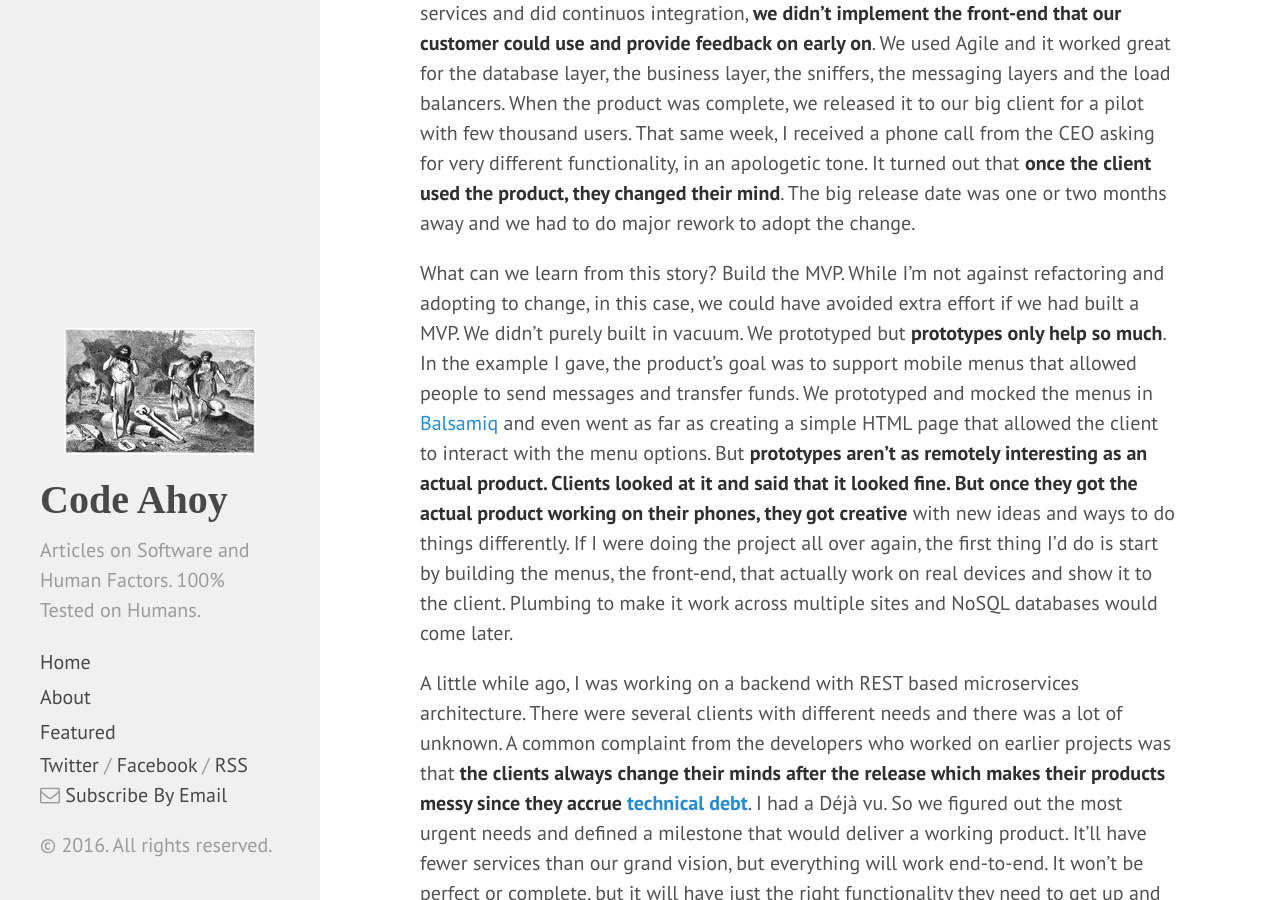
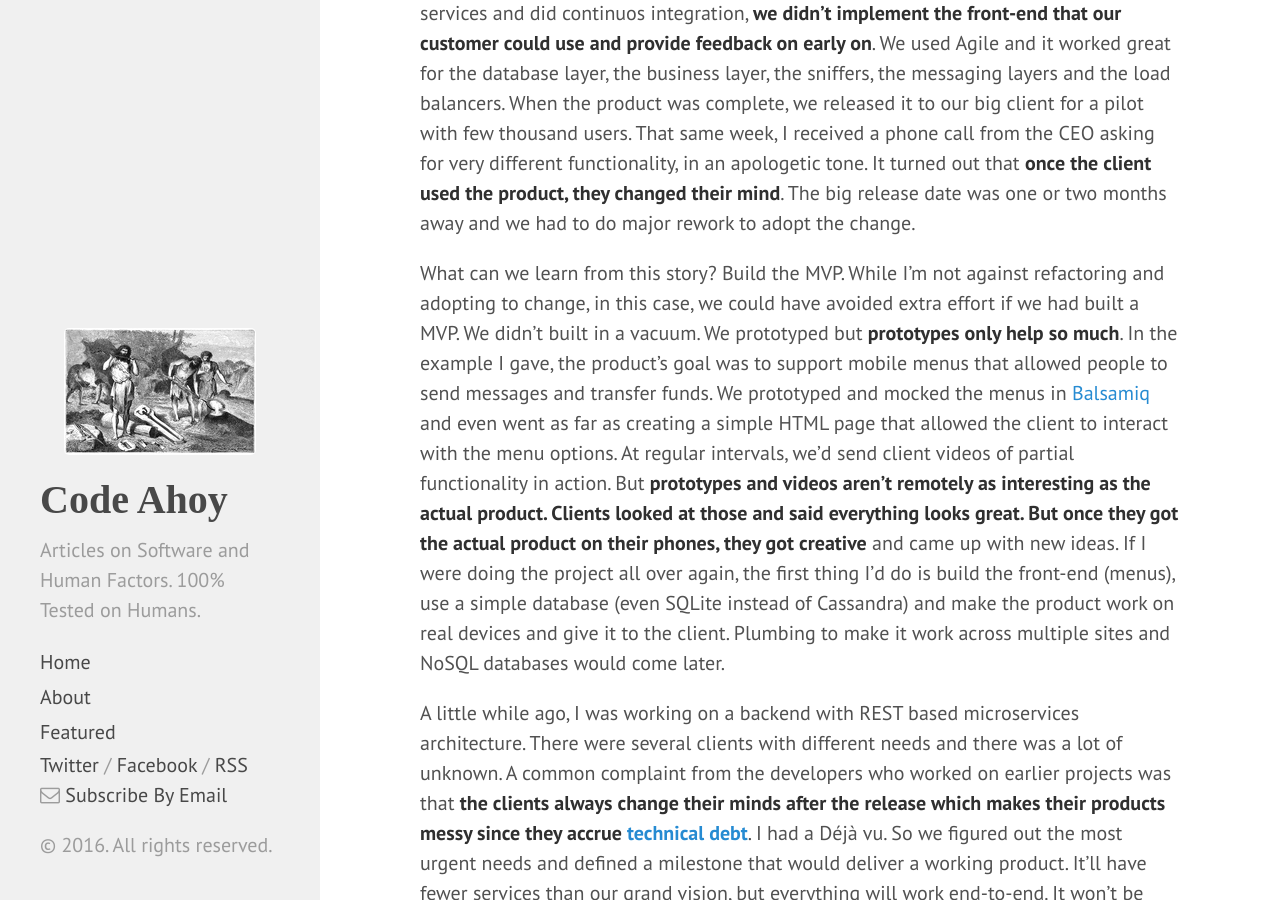
Before and after one commit to talk2viren/umermansoor.github.io, a Jekyll site: the page built from _posts/2016-05-07-minimum-viable-product-lessons-for-software-teams.md, in a window 1280 px wide and 900 px high, scrolled down 2684 px. Built offline with Jekyll 4.4.1, drawn with Linux system fonts in a browser that asks for light colours; nearby versions of some CDN libraries; a script that is not in the unit is left out; comment, search, counter and statistics services are not loaded.

Commit message:
almost final

```diff
--- a/_posts/2016-05-07-minimum-viable-product-lessons-for-software-teams.md
+++ b/_posts/2016-05-07-minimum-viable-product-lessons-for-software-teams.md
@@ -37,7 +37,7 @@ Releasing the product only when it is almost or absolutely ready is a mistake I
 
 I made this mistake when I architected a telecommunications project using Service Oriented Architecture (SOA). While the team followed iterative approach to individual services and did continuos integration, **we didn't implement the front-end that our customer could use and provide feedback on early on**. We used Agile and it worked great for the database layer, the business layer, the sniffers, the messaging layers and the load balancers. When the product was complete, we released it to our big client for a pilot with few thousand users. That same week, I received a phone call from the CEO asking for very different functionality, in an apologetic tone. It turned out that **once the client used the product, they changed their mind**. The big release date was one or two months away and we had to do major rework to adopt the change.
 
-What can we learn from this story? Build the MVP. While I'm not against refactoring and adopting to change, in this case, we could have avoided extra effort if we had built a MVP. We didn't purely built in vacuum. We prototyped but **prototypes only help so much**. In the example I gave, the product's goal was to support mobile menus that allowed people to send messages and transfer funds. We prototyped and mocked the menus in [Balsamiq](https://balsamiq.com/) and even went as far as creating a simple HTML page that allowed the client to interact with the menu options. But **prototypes aren't as remotely interesting as an actual product. Clients looked at it and said that it looked fine. But once they got the actual product working on their phones, they got creative** with new ideas and ways to do things differently. If I were doing the project all over again, the first thing I'd do is start by building the menus, the front-end, that actually work on real devices and show it to the client. Plumbing to make it work across multiple sites and NoSQL databases would come later.
+What can we learn from this story? Build the MVP. While I'm not against refactoring and adopting to change, in this case, we could have avoided extra effort if we had built a MVP. We didn't built in a vacuum. We prototyped but **prototypes only help so much**. In the example I gave, the product's goal was to support mobile menus that allowed people to send messages and transfer funds. We prototyped and mocked the menus in [Balsamiq](https://balsamiq.com/) and even went as far as creating a simple HTML page that allowed the client to interact with the menu options. At regular intervals, we'd send client videos of partial functionality in action. But **prototypes and videos aren't remotely as interesting as the actual product. Clients looked at those and said everything looks great. But once they got the actual product on their phones, they got creative** and came up with new ideas. If I were doing the project all over again, the first thing I'd do is build the front-end (menus), use a simple database (even SQLite instead of Cassandra) and make the product work on real devices and give it to the client. Plumbing to make it work across multiple sites and NoSQL databases would come later.
 
 A little while ago, I was working on a backend with REST based microservices architecture. There were several clients with different needs and there was a lot of unknown. A common complaint from the developers who worked on earlier projects was that **the clients always change their minds after the release which makes their products messy since they accrue [technical debt](http://codeahoy.com/2016/04/27/do-not-let-technical-debt-get-out-of-control/)**.
 I had a Déjà vu. So we figured out the most urgent needs and defined a milestone that would deliver a working product. It'll have fewer services than our grand vision, but everything will work end-to-end. It won't be perfect or complete, but it will have just the right functionality they need to get up and running and provide us the feedback. And we will grow and evolve it over time.
```
